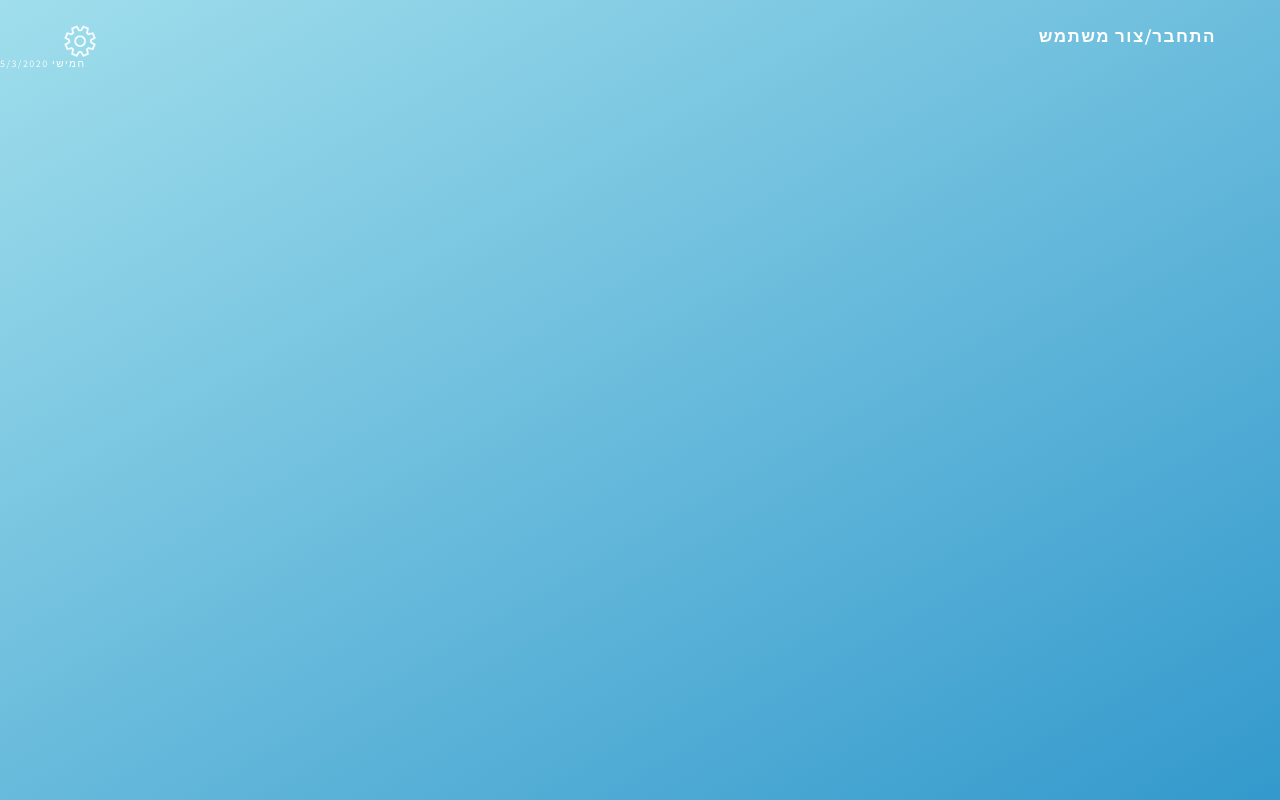
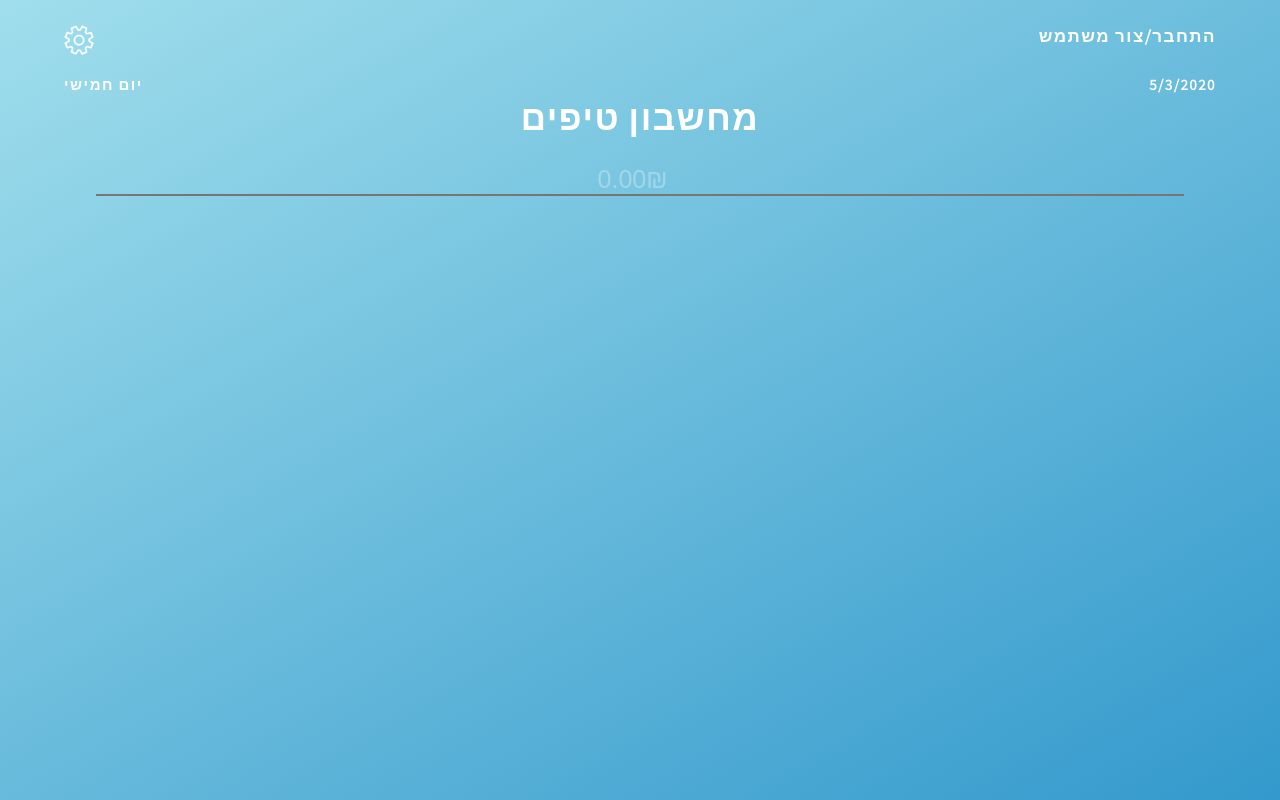
Before and after one commit to anton202/myTipsClient4.0, an Angular app: page / in a window 1280 px wide. Built offline with nearby package versions, Linux system fonts and the light colour scheme.

Commit message:
add totalTip comp

```diff
--- a/src/app/shared/nav/nav.component.scss
+++ b/src/app/shared/nav/nav.component.scss
@@ -9,6 +9,6 @@
 }
 
 img{
-    height: 32px;
-    width: 32px;
+    height: 3rem;
+    width: 3rem;
 }
--- a/src/app/tip-calculator/tip-calculator.component.html
+++ b/src/app/tip-calculator/tip-calculator.component.html
@@ -2,7 +2,10 @@
 
 <div class="tipCalculator">
     <div class="date">
-        {{ date | date:'d/M/yyyy' }}
-        {{getDay()}}
+      <span class="date__day">יום {{getDay()}}</span>
+        <span class="date__day">{{ date | date:'d/M/yyyy' }}</span>
     </div>
+    <h1 class="tipCalculator__title">מחשבון טיפים</h1>
+
+    <app-total-tips></app-total-tips>
 </div>
--- a/src/app/tip-calculator/tip-calculator.component.scss
+++ b/src/app/tip-calculator/tip-calculator.component.scss
@@ -0,0 +1,22 @@
+.tipCalculator{
+    padding-top: 2rem;
+
+    &__title{
+        text-align: center;
+        font-size: 3.5rem;
+        font-weight: 600;
+    }
+}
+
+.date{
+    width: 90%;
+    margin: auto;
+    display: flex;
+    justify-content: space-between;
+    font-size: 1.5rem;
+    font-weight: 600;
+
+    &__day{
+      display: block;
+    }
+}
--- a/src/app/tip-calculator/tip-calculator.module.ts
+++ b/src/app/tip-calculator/tip-calculator.module.ts
@@ -3,11 +3,12 @@ import { CommonModule } from '@angular/common';
 import { SharedModule } from '../shared/shared.module';
 
 import { TipCalculatorComponent } from './tip-calculator.component';
+import { TotalTipsComponent } from './total-tips/total-tips.component';
 
 
 
 @NgModule({
-  declarations: [TipCalculatorComponent],
+  declarations: [TipCalculatorComponent, TotalTipsComponent],
   imports: [
     CommonModule,
     SharedModule
--- /dev/null
+++ b/src/app/tip-calculator/total-tips/total-tips.component.html
@@ -0,0 +1,3 @@
+<div class="totalTip">
+    <input class="totalTip__tip" type="number" placeholder="0.00&#8362;">
+</div>
--- /dev/null
+++ b/src/app/tip-calculator/total-tips/total-tips.component.scss
@@ -0,0 +1,22 @@
+.totalTip{
+    width: 85%;
+    margin: auto;
+    padding-top: 2.5rem;
+}
+
+.totalTip__tip{
+    width: 100%;
+    font-size: 2.5rem;
+    color: white;
+    outline: none;
+    text-align: center;
+    background-color: transparent;
+    border-width: 0 0 2px 0;
+    &::placeholder{
+        font-size: 2.5rem;
+        color: rgba(255,255,255, 0.3);
+
+
+
+    }
+}
--- /dev/null
+++ b/src/app/tip-calculator/total-tips/total-tips.component.ts
@@ -0,0 +1,15 @@
+import { Component, OnInit, Output,EventEmitter } from '@angular/core';
+
+@Component({
+  selector: 'app-total-tips',
+  templateUrl: './total-tips.component.html',
+  styleUrls: ['./total-tips.component.scss']
+})
+export class TotalTipsComponent implements OnInit {
+@Output() tips = new EventEmitter<number>();
+  constructor() { }
+
+  ngOnInit(): void {
+  }
+
+}
```
Also changed, not shown: 1 other file (tests, documents, lock files or other folders).
